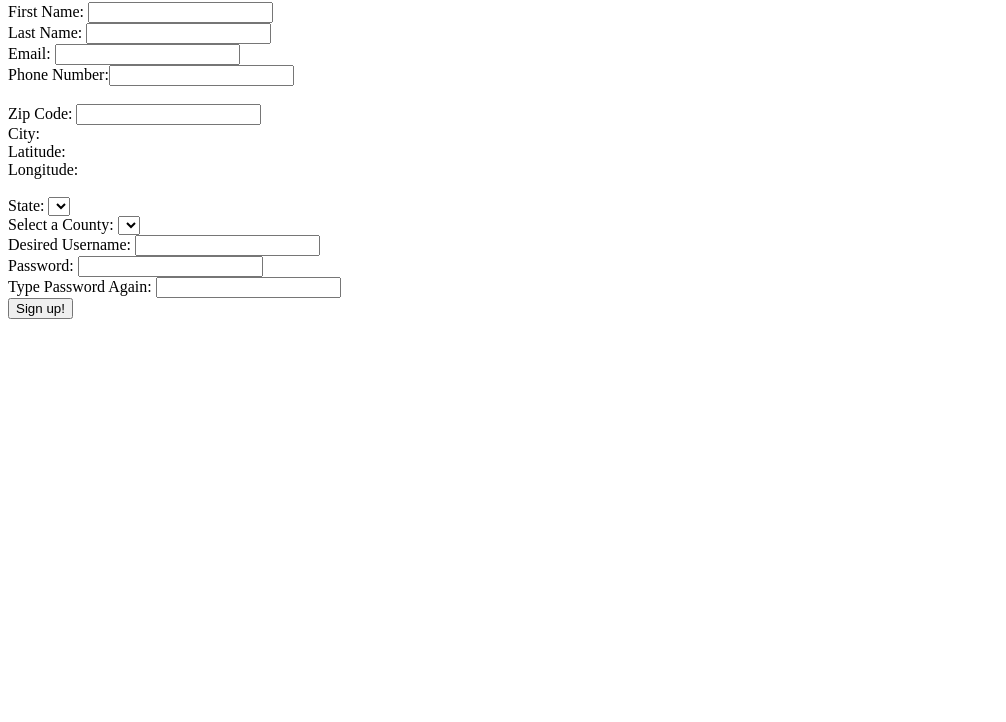
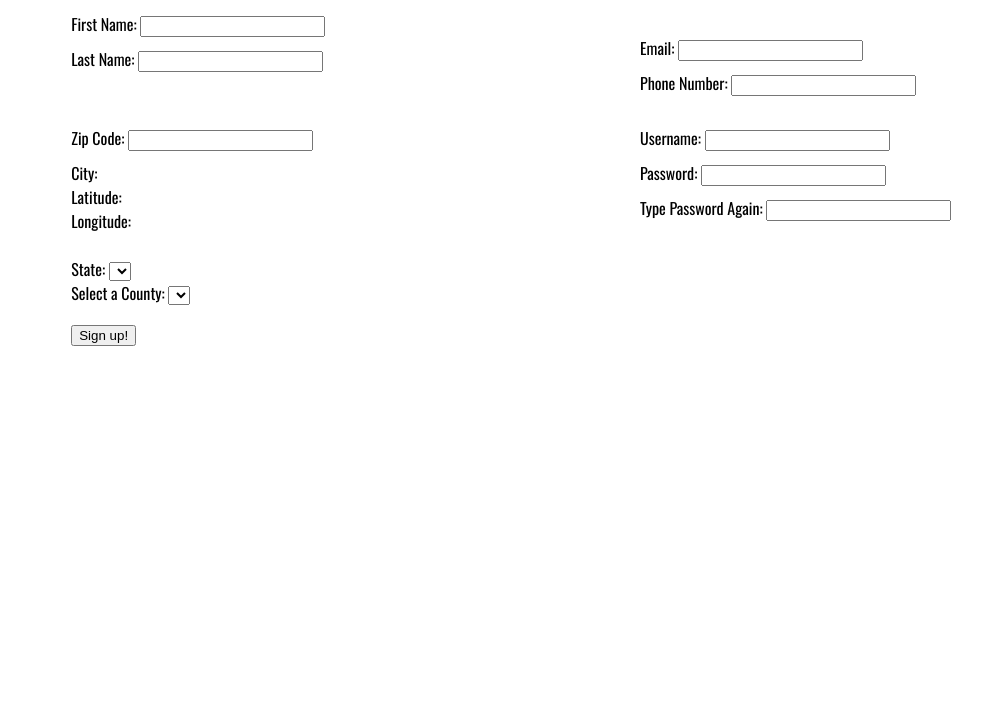
Before and after one commit to RickRiv23/lab4, a plain HTML site: page index.html in a window 1280 px wide. Shown: the part 78-800 px from the top of the page, without its empty margins (0-1006 px from the left). Drawn offline with nearby package versions, Linux system fonts and the light colour scheme; no server answers.

Commit message:
lab 4 files

```diff
--- a/assets/scripts.js
+++ b/assets/scripts.js
@@ -2,7 +2,7 @@
 const zipCodeURL = 'https://cst336.herokuapp.com/projects/api/cityInfoAPI.php',
     countyURL = 'https://cst336.herokuapp.com/projects/api/countyListAPI.php',
     stateURL = 'https://cst336.herokuapp.com/projects/api/state_abbrAPI.php',
-    usernameURL = 'https://cst336.herokuapp.com/projects/api/usernamesAPI.php?username=eeny';
+    usernameURL = 'https://cst336.herokuapp.com/projects/api/usernamesAPI.php';
 
 var usernameAvailable = false;
 
@@ -61,14 +61,21 @@ function isFormValid(){
     if(!usernameAvailable || ($("#username").val().length == 0) )
         isValid = false;
 
-    if($("#username").val().length == 0)
+    if($("#username").val().length == 0){
         $("#username_error").html("Username is required");
         $("#username_error").css('color', 'black');
         isValid = false;
+    }
 
-    if( (checkPassword != $("#passwordAgain").val()) && (checkPassword.length < 6) )
+    if( (checkPassword != $("#passwordAgain").val()) ){
         $("#passwordAgainError").html("Passwords mismatch!");
         isValid = false;
+    }
+
+    if( (checkPassword.length < 6) ){
+        $("#passwordAgainError").html("Password must be longer than 6 characters");
+        isValid = false;
+    }
 
     return isValid;
 }
@@ -85,6 +92,7 @@ function getStates(){
             data.forEach(function(i){
                 $(stateList).append(`<option value="${i.usps}">${i.state}</option>`)
             });
+            getCounty($(stateList).val());
         }
     });
 }
@@ -102,8 +110,8 @@ $("#state").on('change', function(){
 });
 
 $("#username").on('change', function(){
-   let username = this.value;
-   getCounty(state);
+   let username = $("#username").val();
+   checkUsername(name);
 });
 
 $("#form").on('submit', function(e){
--- a/assets/styles.css
+++ b/assets/styles.css
@@ -0,0 +1,30 @@
+body{
+    text-align: center;
+    font-family: 'Oswald', sans-serif;
+}
+
+#form{
+    text-align: left;
+    width: 90%;
+    margin: 0px auto;
+}
+
+input{
+    margin-bottom: 10px;
+}
+
+.half{
+    width: 50%;
+    float: left;
+    margin-bottom: 20px;
+}
+
+label{
+    width: 100%;
+}
+
+input[type="submit"]{
+    float: left;
+    clear: both;
+    margin: 0px auto;
+}
--- a/index.html
+++ b/index.html
@@ -4,7 +4,8 @@
         <title>Lab 4: Sign Up Page</title>
         <meta charset="UTF-8">
         <meta name="viewport" content="width=device-width">
-        <link rel="stylesheet" href="" type="text/css" />
+        <link rel="stylesheet" href="assets/styles.css" type="text/css" />
+        <link href="https://fonts.googleapis.com/css?family=Oswald&display=swap" rel="stylesheet">
         <script src="https://ajax.googleapis.com/ajax/libs/jquery/3.4.1/jquery.min.js"></script>
     </head>
     <body>
@@ -13,11 +14,21 @@
 
         <form id="form" method="post" action="welcome.html">
             <!--<legend>Sign Up</legend>-->
-            First Name: <input type="text"><br>
-            Last Name: <input type="text"><br>
-            Email: <input type="text"><br>
-            Phone Number:<input type="text"><br><br>
-            Zip Code: <input type="text" name="zip" id="zip"><br>
+            <div class="half">
+                <label for="">First Name: <input type="text" required></label>
+                <br>
+                <label>Last Name: <input type="text" required></label>
+            </div>
+            <br>
+            <div class="half">
+                <label>Email: <input type="text" required></label>
+                <br>
+                <label>Phone Number: <input type="text" required></label>
+            </div>
+            <br>
+            <div class="half">
+                <label>Zip Code: <input type="text" name="zip" id="zip" required></label>
+                <br>
                 City: <span id="city"></span>
                 <br>
                 Latitude:
@@ -33,16 +44,18 @@
                 </select>
                 <br>
                 Select a County: <select id="county"></select>
-
+            </div>
             <br>
 
-            Desired Username: <input id="username" name="username" type="text">
+            <div class="half">
+                <label>Username: <input id="username" name="username" type="text" required></label>
                 <span id="username_error"></span>
                 <br>
-            Password: <input id="password" name="password" type="password">
+                <label>Password: <input id="password" name="password" type="password" required></label>
                 <br>
-            Type Password Again: <input id="passwordAgain" type="password">
+                <label>Type Password Again: <input id="passwordAgain" type="password"></label>
                 <span id="passwordAgainError"></span>
+            </div>
             <br>
             <input type="submit" value="Sign up!">
         </form>
```
Also changed, not shown: welcome.html (added, +9 -0 lines). Lines whose indentation alone changed are shown as unchanged.
